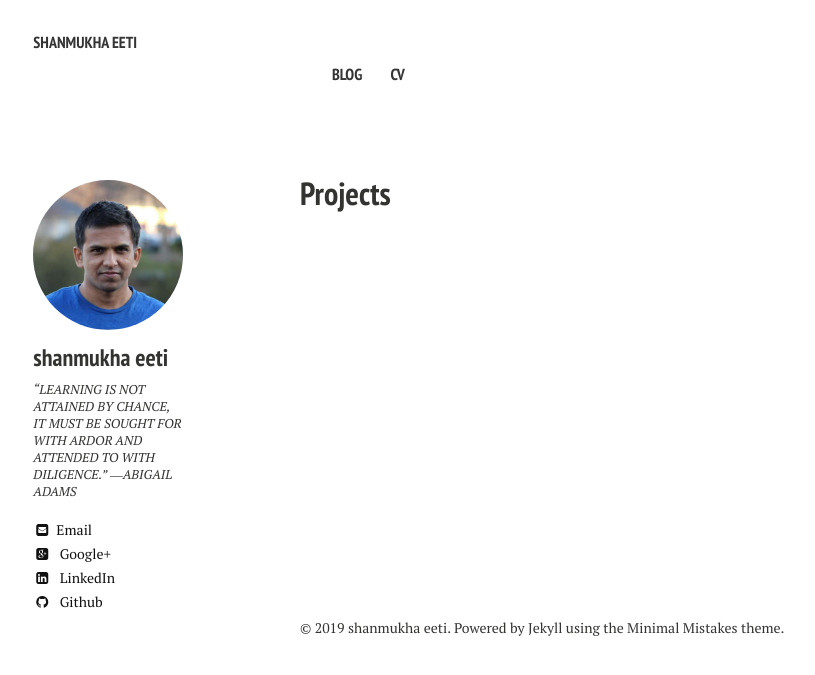
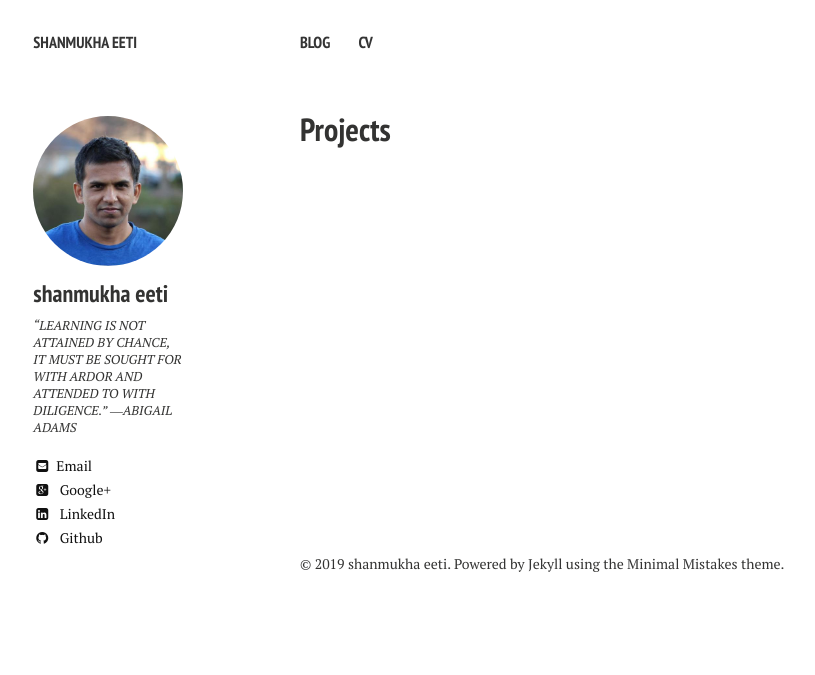
Before and after one commit to shanmukhaa/shanmukhaa-github.io, a Jekyll site: the page built from index.md, in a window 1280 px wide. Shown: the top 675 px of the page, without its empty margins (20-835 px from the left). Built offline with Jekyll 4.4.1, drawn with Linux system fonts in a browser that asks for light colours; nearby versions of some CDN libraries.

Commit message:
page changes

```diff
--- a/_sass/page.scss
+++ b/_sass/page.scss
@@ -27,7 +27,7 @@ body {
 	@include prefix(12,1);
 	@include suffix(12,1);
 	margin-bottom: 1em;
-	float: right;
+	float: none;
 	display: block;
 	@include font-rem(24);
 	@media #{$small} {
@@ -60,7 +60,7 @@ body {
 	}
 	ul {
 		margin: 0;
-		padding: 2em;
+		padding: 0;
 		clear: both;
 		list-style-type: none;
 	}
```
Also changed, not shown: _sass/grid.scss (line endings or trailing spaces).
